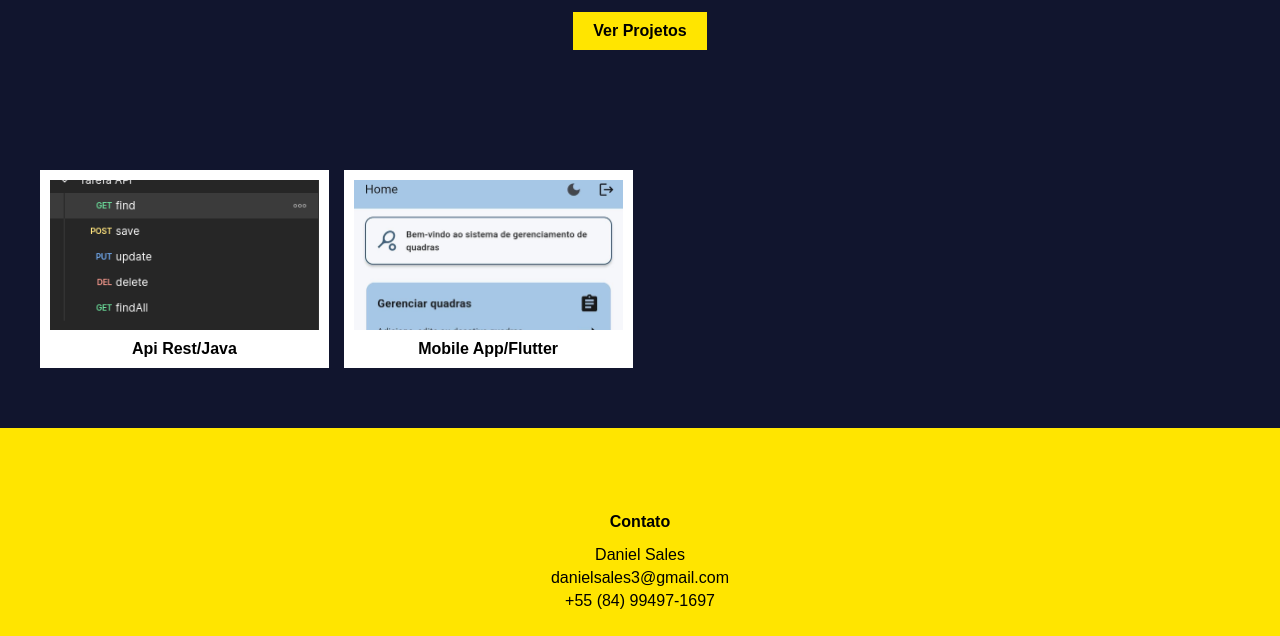
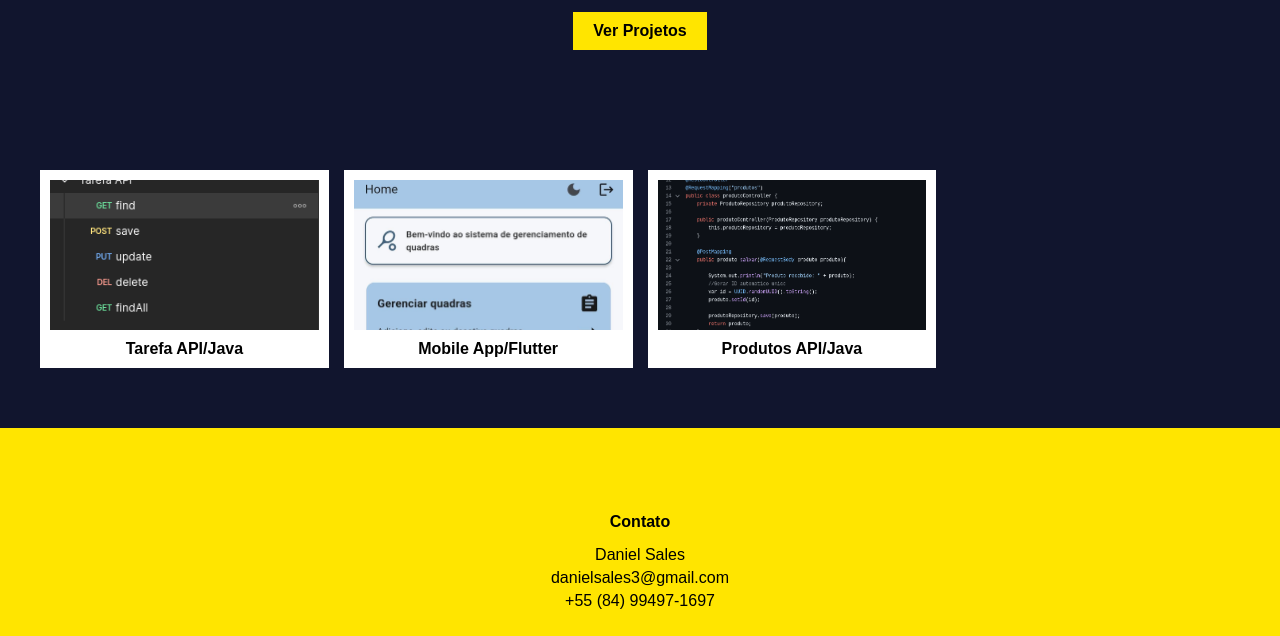
Before and after one commit to Danielsalesds/danielsalesds, a plain HTML site: page index.html in a window 1280 px wide. Shown: the part 461-1097 px from the top of the page. Drawn offline with Linux system fonts and the light colour scheme.

Commit message:
ajuste no modal de projetos

```diff
--- a/index.html
+++ b/index.html
@@ -34,12 +34,17 @@
   <div class="gallery-grid">
     <div class="gallery-item" onclick="openModal('tarefaAPI')">
       <img src="img/tarefaAPI.png" alt="Api Rest">
-      <h3>Api Rest/Java</h3>
+      <h3>Tarefa API/Java</h3>
     </div>
 
     <div class="gallery-item" onclick="openModal('mobileApp')">
-      <img src="img/club-app.jpeg" alt="Mobile App">
+      <img src="img/club-app.jpeg" alt="produtos API">
       <h3>Mobile App/Flutter</h3>
+    </div>
+
+    <div class="gallery-item" onclick="openModal('produtosAPI')">
+      <img src="img/produtosAPI.png" alt="Mobile App">
+      <h3>Produtos API/Java</h3>
     </div>
 
     <!-- Repita para os outros projetos -->
--- a/scripts.js
+++ b/scripts.js
@@ -8,8 +8,14 @@ const projects = {
     mobileApp: {
       image: 'img/club-app.jpeg',
       title: 'Mobile App',
-      description: 'Aplicativo mobile para agendamento de horários em um clube de quadras esportivas. Desenvolvido utilizando Flutter para a interface e Firebase como backend. Atuei como desenvolvedor full stack, com foco principal no front-end e na experiência do usuário. ',
+      description: 'Aplicativo mobile completo para agendamento de horários em um clube de quadras esportivas. Desenvolvido utilizando Flutter para a interface e Firebase como backend. Atuei como desenvolvedor full stack, com foco principal no front-end e na experiência do usuário. ',
       link: 'https://github.com/Danielsalesds/Sistema-de-Reservas-de-Quadra-Esportivas'
+    },
+    produtosAPI: {
+      image: 'img/produtosAPI.png',
+      title: 'Tarefa API',
+      description: 'Uma aplicação simples com SpringBoot|java|JPA, API de Produtos Cadastro, Bucar, Deletar, Atualizar com banco H2(em memoria).',
+      link: 'https://github.com/Danielsalesds/Produtos_API'
     },
     // Adicione mais projetos conforme o ID usado no onclick
   };
```
Also changed, not shown: img/produtosAPI.png (added).
